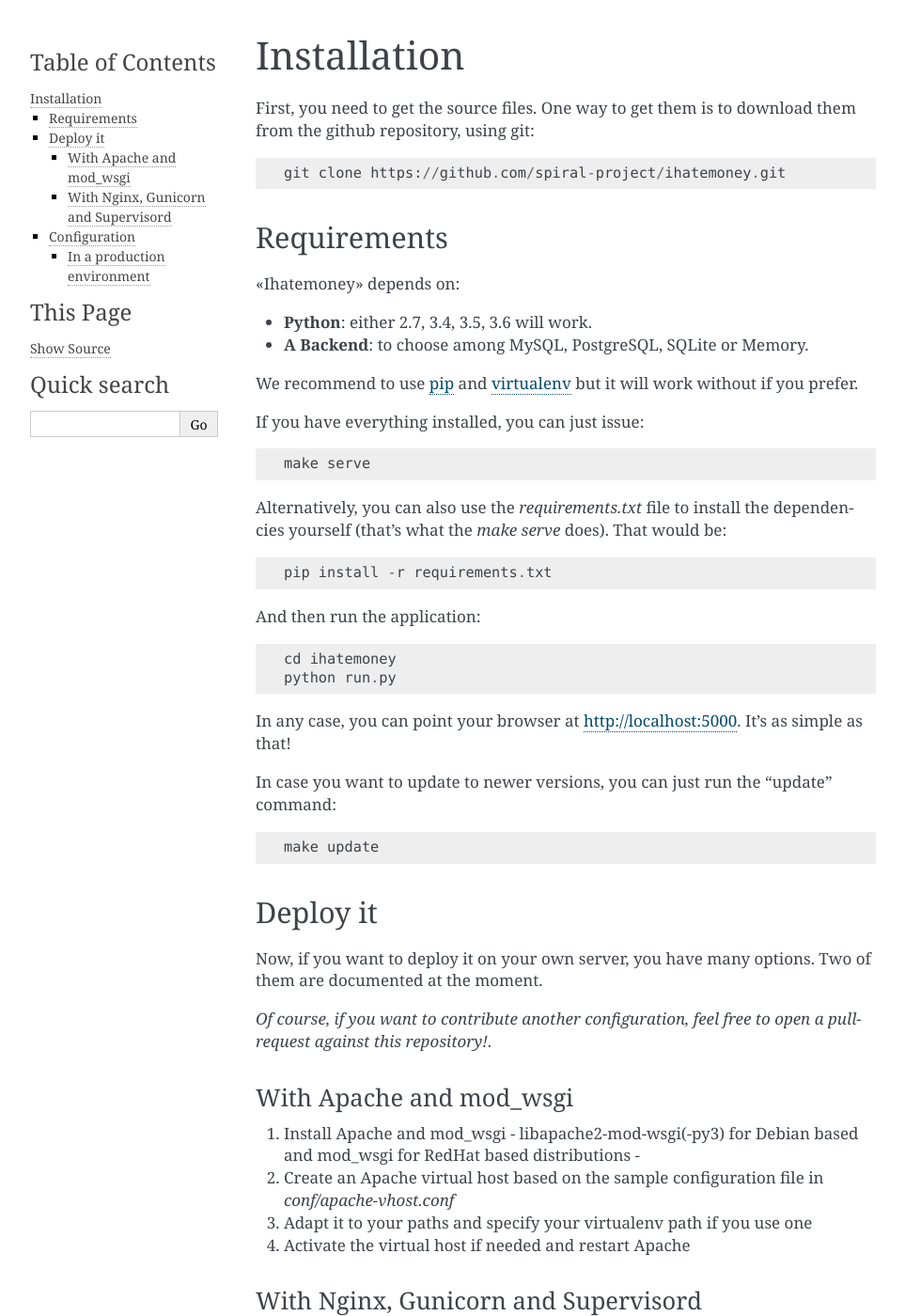
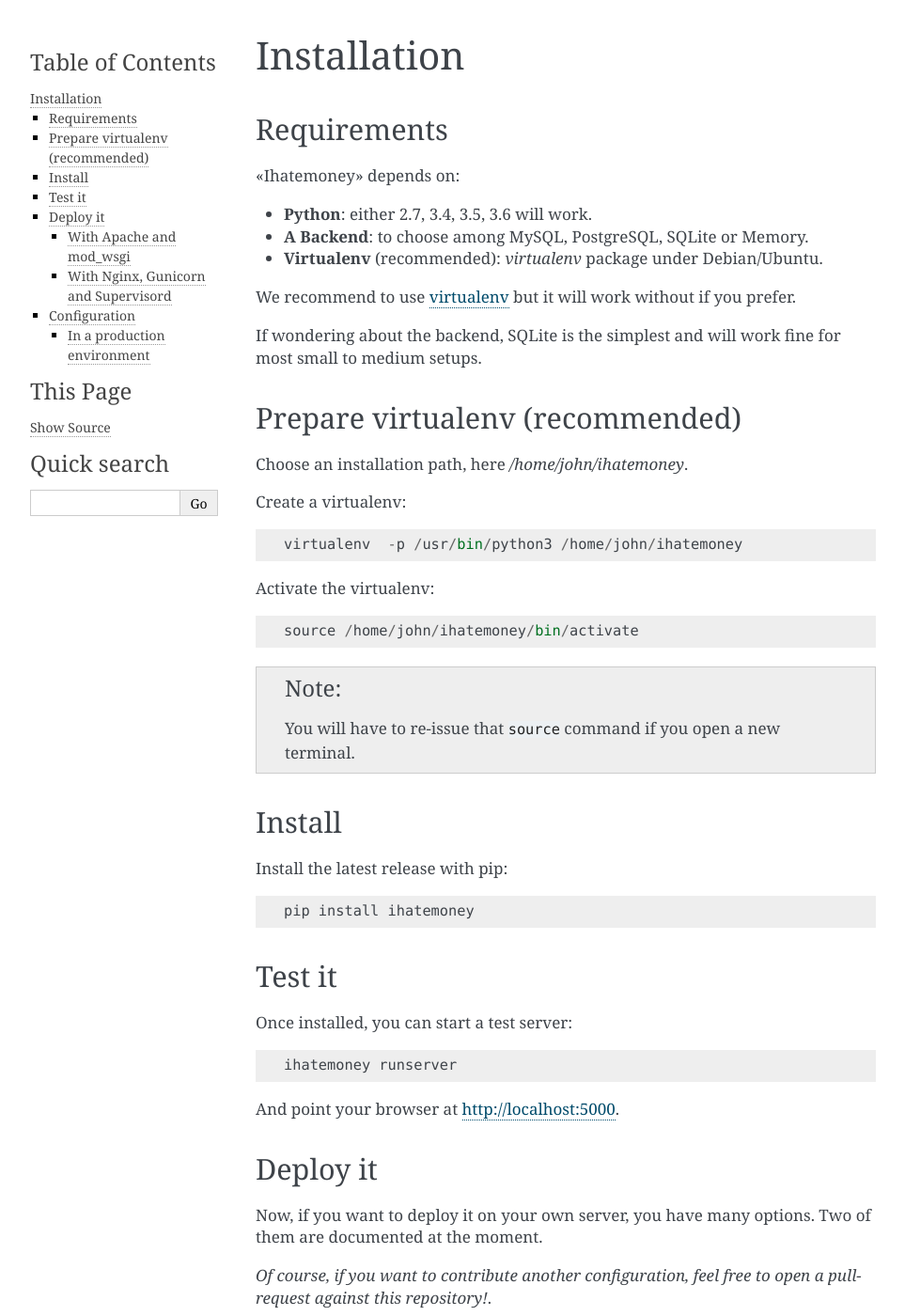
Before and after one commit to spiral-project/ihatemoney, a Sphinx documentation site: the page built from docs/installation.rst, in a window 1280 px wide and 1400 px high. Shown: the whole window at 94% size, without its empty margins (148-1111 px from the left). Built offline with Sphinx 7.4.7, drawn with Linux system fonts in a browser that asks for light colours; some of the changed text lies outside the part shown.

Commit message:
Streamline installation doc, now using pip (#252)
* Fix conf files to reflect module renaming

Python module was renamed budget → ihatemoney (see #243 and 6923367).
Now, "budget" relates to nothing.

* Harmonize `APPLICATION_ROOT` doc with other settings

* Fix link markup

* Switch documentation to recomend pip over git

- Update installation instruction
- Clearly separate dev setup from installation
- Some rewordings/section-ization by the way

* Add a hint on how to find the static path

This is a downside on the pip choice over git for installation.

We will have to ease that a bit. By doc or by code, before next release.

* Make the nginx deployment doc more accurate

* Add a big fat warning about SECRET_KEY in doc

```diff
--- a/docs/installation.rst
+++ b/docs/installation.rst
@@ -1,10 +1,7 @@
 Installation
 ############
 
-First, you need to get the source files. One way to get them is to download
-them from the github repository, using git::
-
-  git clone https://github.com/spiral-project/ihatemoney.git
+.. _installation-requirements:
 
 Requirements
 ============
@@ -13,31 +10,45 @@
 
 * **Python**: either 2.7, 3.4, 3.5, 3.6 will work.
 * **A Backend**: to choose among MySQL, PostgreSQL, SQLite or Memory.
+* **Virtualenv** (recommended): `virtualenv` package under Debian/Ubuntu.
 
-We recommend to use `pip <https://pypi.python.org/pypi/pip/>`_ and
-`virtualenv <https://pypi.python.org/pypi/virtualenv>`_ but it will work
-without if you prefer.
+We recommend to use `virtualenv <https://pypi.python.org/pypi/virtualenv>`_ but
+it will work without if you prefer.
 
-If you have everything installed, you can just issue::
+If wondering about the backend, SQLite is the simplest and will work fine for
+most small to medium setups.
 
-    make serve
+Prepare virtualenv (recommended)
+================================
 
-Alternatively, you can also use the `requirements.txt` file to install the
-dependencies yourself (that's what the `make serve` does). That would be::
+Choose an installation path, here `/home/john/ihatemoney`.
 
-     pip install -r requirements.txt
+Create a virtualenv::
 
-And then run the application::
+    virtualenv  -p /usr/bin/python3 /home/john/ihatemoney
 
-    cd ihatemoney
-    python run.py
+Activate the virtualenv::
 
-In any case, you can point your browser at `http://localhost:5000 <http://localhost:5000>`_.
-It's as simple as that!
+    source /home/john/ihatemoney/bin/activate
 
-In case you want to update to newer versions, you can just run the "update" command::
+.. note:: You will have to re-issue that ``source`` command if you open a new
+          terminal.
 
-  make update
+Install
+=======
+
+Install the latest release with pip::
+
+  pip install ihatemoney
+
+Test it
+=======
+
+Once installed, you can start a test server::
+
+  ihatemoney runserver
+
+And point your browser at `http://localhost:5000 <http://localhost:5000>`_.
 
 Deploy it
 =========
@@ -59,11 +70,18 @@
 With Nginx, Gunicorn and Supervisord
 ------------------------------------
 
-1. Add the lines in conf/supervisord.conf to your supervisord.conf file.
-2. Copy and paste the content of conf/nginx.conf in your nginx conf file.
-3. reload both nginx and supervisord. It should be working ;)
+.. note:: For the 3 configuration files mentioned below, you will need to fix
+          the paths to reflect yours.
+
+1. Copy *conf/gunicorn.conf.py* to */etc/ihatemoney/gunicorn.conf.py*
+2. Copy *conf/supervisord.conf* to */etc/supervisor/conf.d/ihatemoney.conf*
+3. Copy *conf/nginx.conf* with your nginx vhosts [#nginx-vhosts]_
+4. Reload both nginx and supervisord. It should be working ;)
 
 Don't forget to set the right permission for your files !
+
+.. [#nginx-vhosts] typically, */etc/nginx/conf.d/* or
+   */etc/nginx/sites-available*, depending on your distribution.
 
 Configuration
 =============
@@ -71,6 +89,8 @@
 ihatemoney relies on a configuration file. If you run the application for the
 first time, you will need to take a few moments to configure the application
 properly.
+
+.. warning:: You **must** customize the ``SECRET_KEY`` on a production installation.
 
 +----------------------------+---------------------------+----------------------------------------------------------------------------------------+
 | Setting name               |  Default                  | What does it do?                                                                       |
@@ -90,6 +110,9 @@
 | ADMIN_PASSWORD             |                           | To generate the proper password HASH, use ``ihatemoney generate_password_hash``        |
 |                            |                           | and copy its output into the value of *ADMIN_PASSWORD*.                                |
 +----------------------------+---------------------------+----------------------------------------------------------------------------------------+
+| APPLICATION_ROOT           |  ``""``                   | If empty, ihatemoney will be served at domain root (e.g: *http://domain.tld*), if set  |
+|                            |                           | to ``"foo"``, it will be served from a "folder" (e.g: *http://domain.tld/foo*)         |
++----------------------------+---------------------------+----------------------------------------------------------------------------------------+
 
 In a production environment
 ---------------------------
@@ -105,9 +128,3 @@
 e.g.::
 
     $ export IHATEMONEY_SETTINGS_FILE_PATH="/path/to/your/conf/file.cfg"
-
-Note that you can also pass additional flask parameters with this file.
-e.g. If you want to prefix your URLs to serve ihatemonney in the *folder*
-of a domain, use the following: ::
-
-    APPLICATION_ROOT='/budget'
```
Also changed, not shown: docs/contributing.rst (+47 -1 lines), 4 other files.
